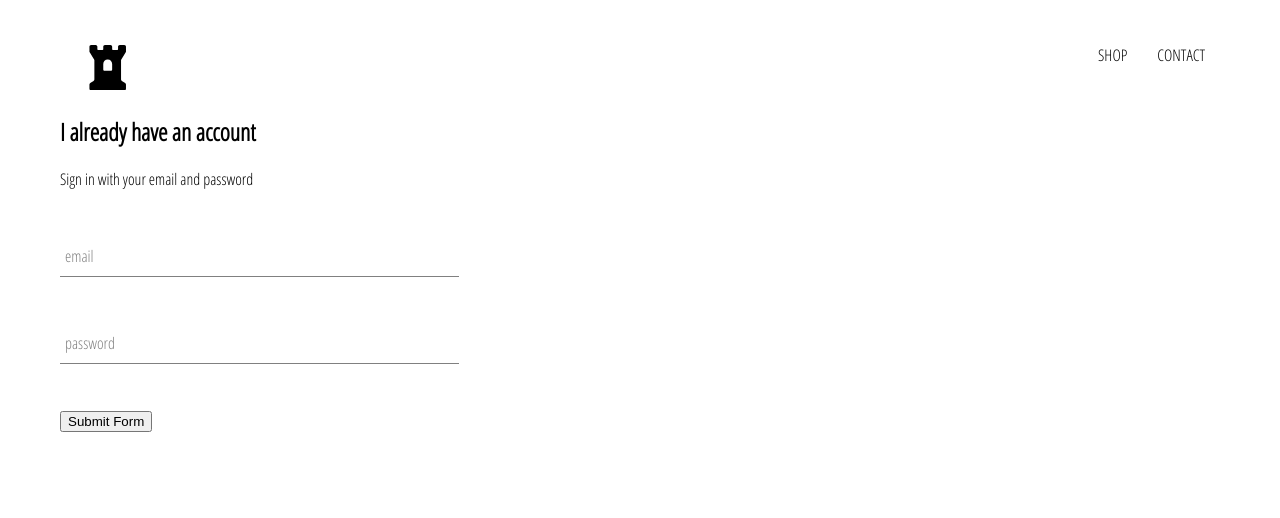
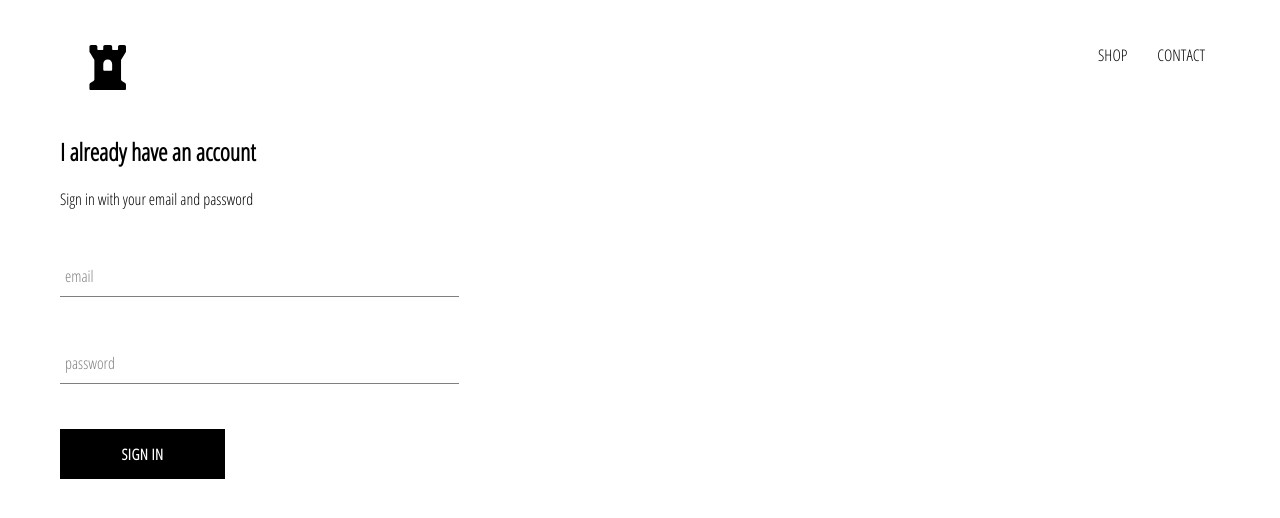
Before and after one commit to kphillips001/ecommercestore, a React (Create React App) app: page /signin in a window 1280 px wide. Shown: the top 518 px of the page. Built offline with nearby package versions, Linux system fonts and the light colour scheme.

Commit message:
added custom button component

```diff
--- /dev/null
+++ b/src/components/custom-button/custom-button.js
@@ -0,0 +1,10 @@
+import React from 'react';
+import './custom-button.scss';
+
+const CustomButton = ({ children, ...otherProps }) => (
+  <button className='custom-button' {...otherProps} >
+    {children}
+  </button>
+);
+
+export default CustomButton;
--- /dev/null
+++ b/src/components/custom-button/custom-button.scss
@@ -0,0 +1,22 @@
+.custom-button {
+  min-width: 165px;
+  width: auto;
+  height: 50px;
+  letter-spacing: 0.5px;
+  line-height: 50px;
+  padding: 0 35px 0 35px;
+  font-size: 15px;
+  background-color: black;
+  color: white;
+  text-transform: uppercase;
+  font-family: 'Open Sans Condensed';
+  font-weight: bolder;
+  border: none;
+  cursor: pointer;
+
+  &:hover {
+    background-color: white;
+    color: black;
+    border: 1px solid black;
+  }
+}
--- a/src/components/sign-in/sign-in.js
+++ b/src/components/sign-in/sign-in.js
@@ -1,5 +1,6 @@
 import React from 'react';
 import FormInput from '../form-input/form-input';
+import CustomButton from '../custom-button/custom-button';
 import './sign-in.scss';
 
 class SignIn extends React.Component{
@@ -49,7 +50,7 @@
             required
             />
 
-          <input type='submit' value='Submit Form' />
+          <CustomButton type='submit'> SIGN IN</CustomButton>
         </form>
       </div>
     );
--- a/src/components/sign-in/sign-in.scss
+++ b/src/components/sign-in/sign-in.scss
@@ -1,3 +1,9 @@
 .sign-in {
   width: 30vw;
+  display: flex;
+  flex-direction: column;
+
+  .title {
+    margin: 10px 0;
+  }
 }
```
